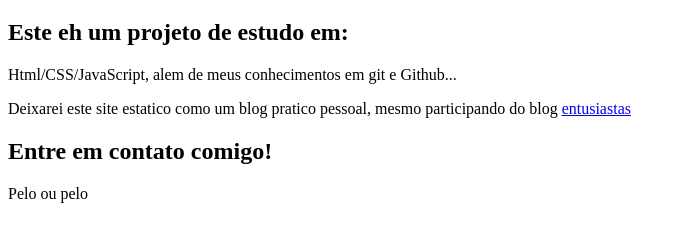
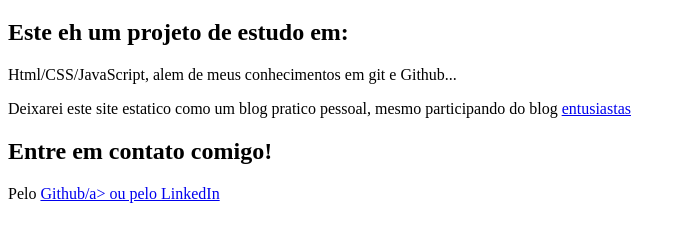
Before and after one commit to ItanuRomero/TerrArte, a plain HTML site: page index.html in a window 1280 px wide. Shown: the part 61-298 px from the top of the page, without its empty margins (0-686 px from the left). Drawn offline with Linux system fonts and the light colour scheme.

Commit message:
Update index.html

```diff
--- a/index.html
+++ b/index.html
@@ -18,7 +18,7 @@
         <article>
             <h2>Entre em contato comigo!</h2>
             <p>
-                Pelo <a href="https://github.com/ItanuRomero"></a> ou pelo <a href="https://www.linkedin.com/in/itanu-romero-86968817b/"></a>
+                Pelo <a href="https://github.com/ItanuRomero">Github/a> ou pelo <a href="https://www.linkedin.com/in/itanu-romero-86968817b/">LinkedIn</a>
             </p>
         </article>
     </main>
```
